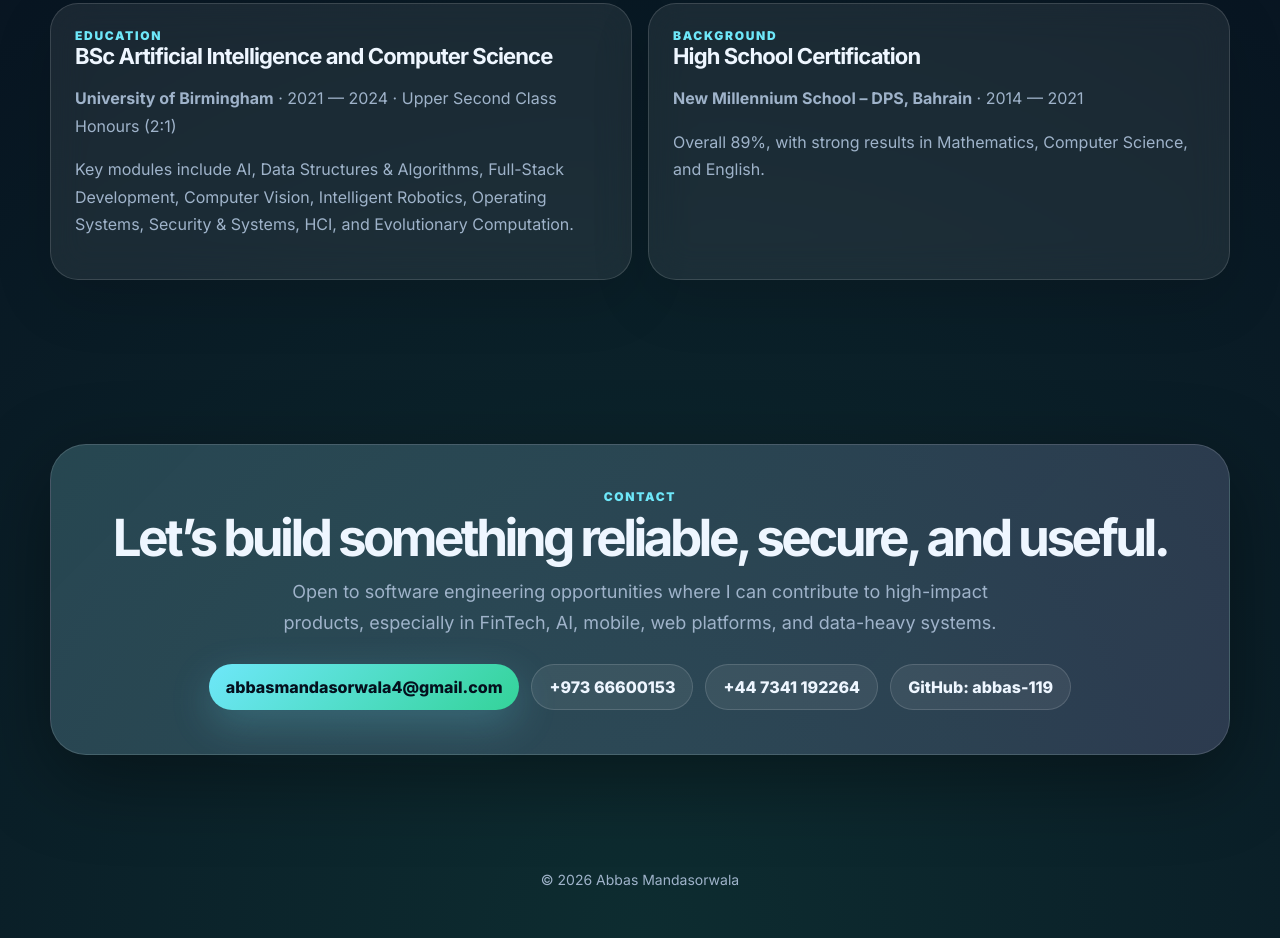
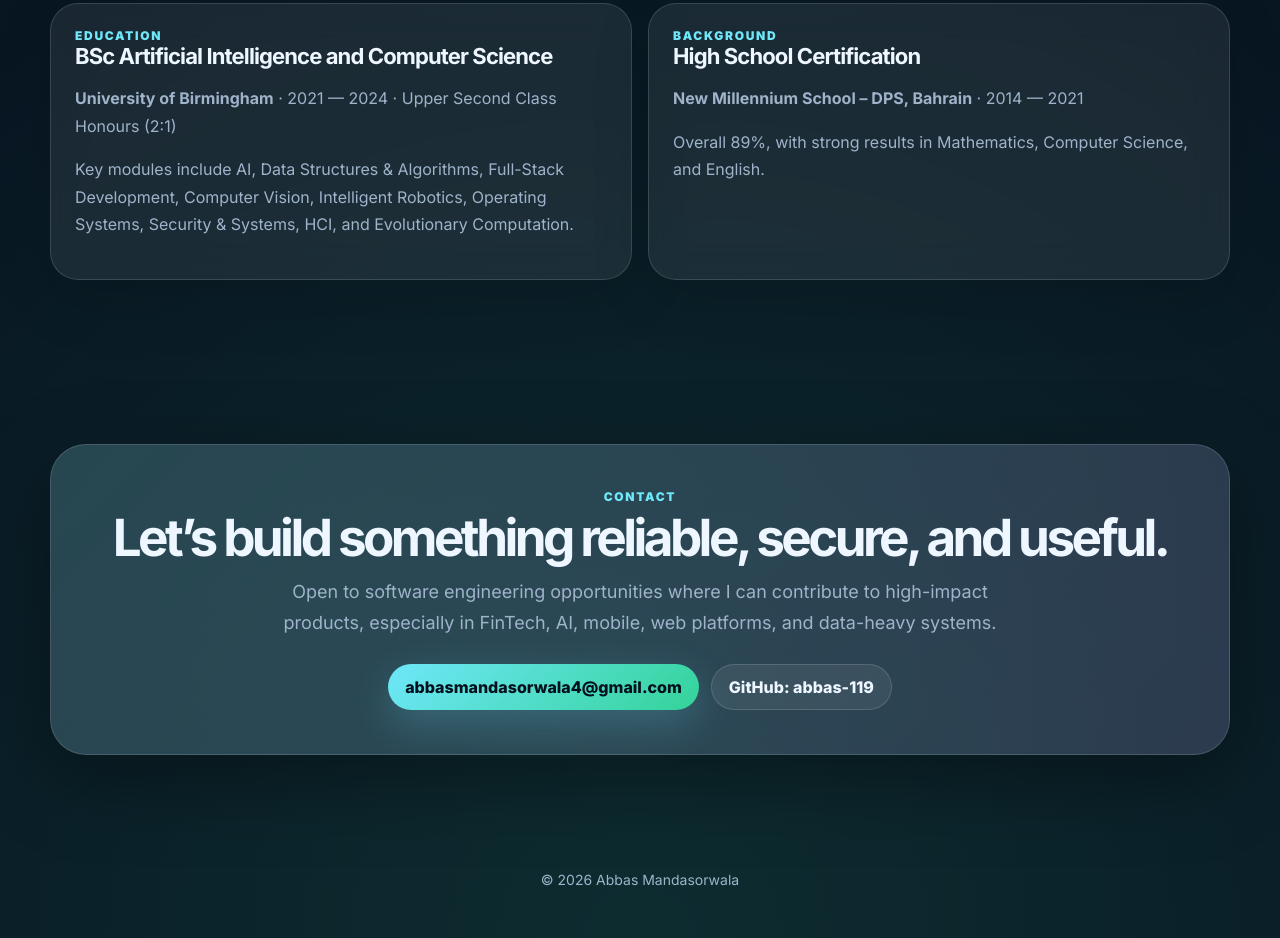
Before and after one commit to abbas-119/portfolio, a plain HTML site: page index.html in a window 1280 px wide. Shown: the part 3813-4751 px from the top of the page. Drawn offline with Linux system fonts and the light colour scheme.

Commit message:
Update index.html

```diff
--- a/index.html
+++ b/index.html
@@ -661,8 +661,6 @@
           <p>Open to software engineering opportunities where I can contribute to high-impact products, especially in FinTech, AI, mobile, web platforms, and data-heavy systems.</p>
           <div class="contact-links">
             <a class="btn primary" href="mailto:abbasmandasorwala4@gmail.com">abbasmandasorwala4@gmail.com</a>
-            <a class="btn" href="tel:+97366600153">+973 66600153</a>
-            <a class="btn" href="tel:+447341192264">+44 7341 192264</a>
             <a class="btn" href="https://github.com/abbas-119" target="_blank" rel="noreferrer">GitHub: abbas-119</a>
           </div>
         </div>
```
